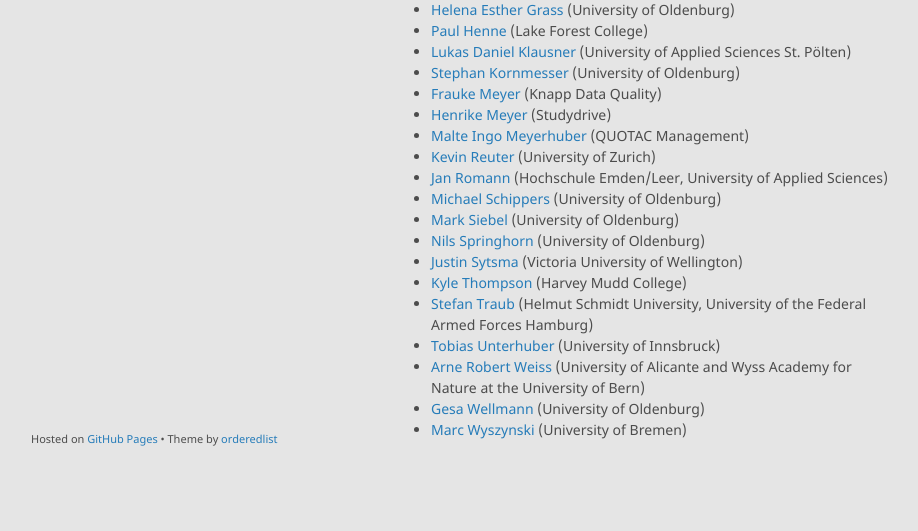
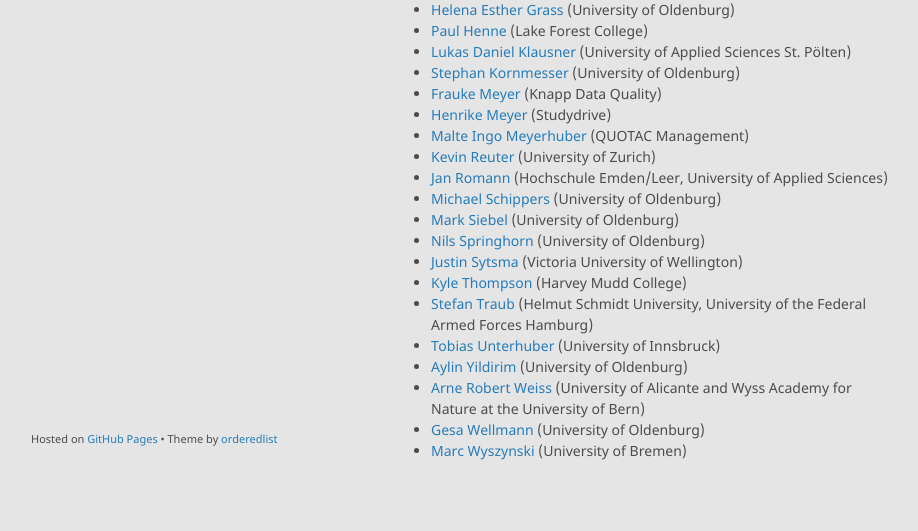
Before and after one commit to alephmembeth/alephmembeth.github.io, a Jekyll site: the page built from collaborators.md, in a window 1280 px wide. Shown: the part 382-913 px from the top of the page, without its empty margins (179-1097 px from the left). Built offline with Jekyll 4.4.1, drawn with Linux system fonts in a browser that asks for light colours; our own code applies the rules of GitHub Pages for plain Markdown files.

Commit message:
Update collaborators.md

```diff
--- a/collaborators.md
+++ b/collaborators.md
@@ -31,6 +31,7 @@
 + [Kyle Thompson](https://philpeople.org/profiles/kyle-thompson) (Harvey Mudd College)
 + [Stefan Traub](https://www.hsu-hh.de/be/) (Helmut Schmidt University, University of the Federal Armed Forces Hamburg)
 + [Tobias Unterhuber](https://www.uibk.ac.at/de/germanistik/institut/personen/tobias_unterhuber/) (University of Innsbruck)
++ [Aylin Yildirim](https://uol.de/philosophie/mitarbeiterinnen/aylin-yildirim) (University of Oldenburg)
 + [Arne Robert Weiss](https://cvnet.cpd.ua.es/curriculum-breve/en/weiss-arne-robert/549868) (University of Alicante and Wyss Academy for Nature at the University of Bern)
 + [Gesa Wellmann](https://uol.de/philosophie/mitarbeiterinnen/prof-dr-gesa-wellmann) (University of Oldenburg)
 + [Marc Wyszynski](https://www.uni-bremen.de/universitaet/campus/mitarbeiterinnenverzeichnis/person/187022/Wyszynski) (University of Bremen)
```
